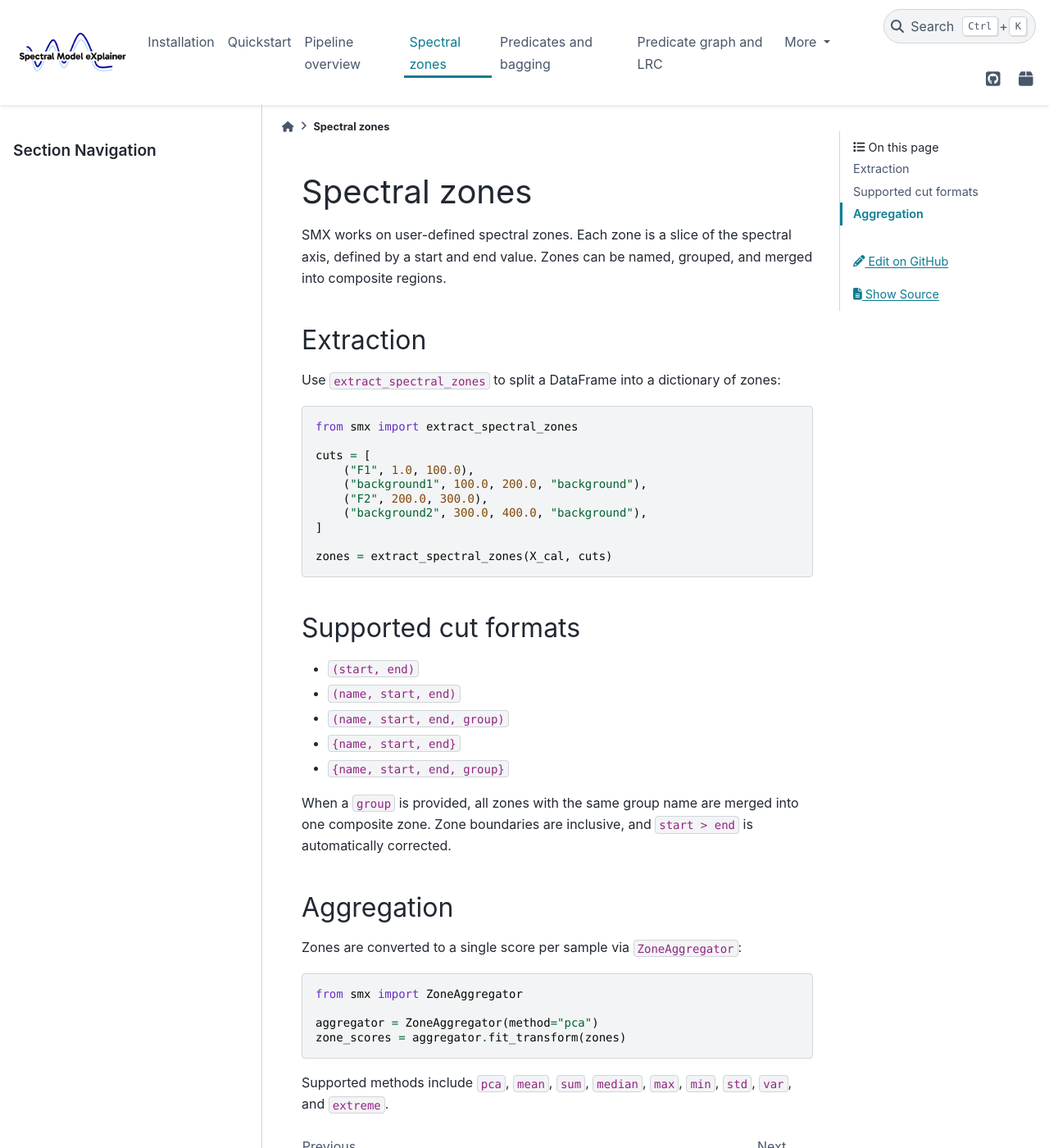
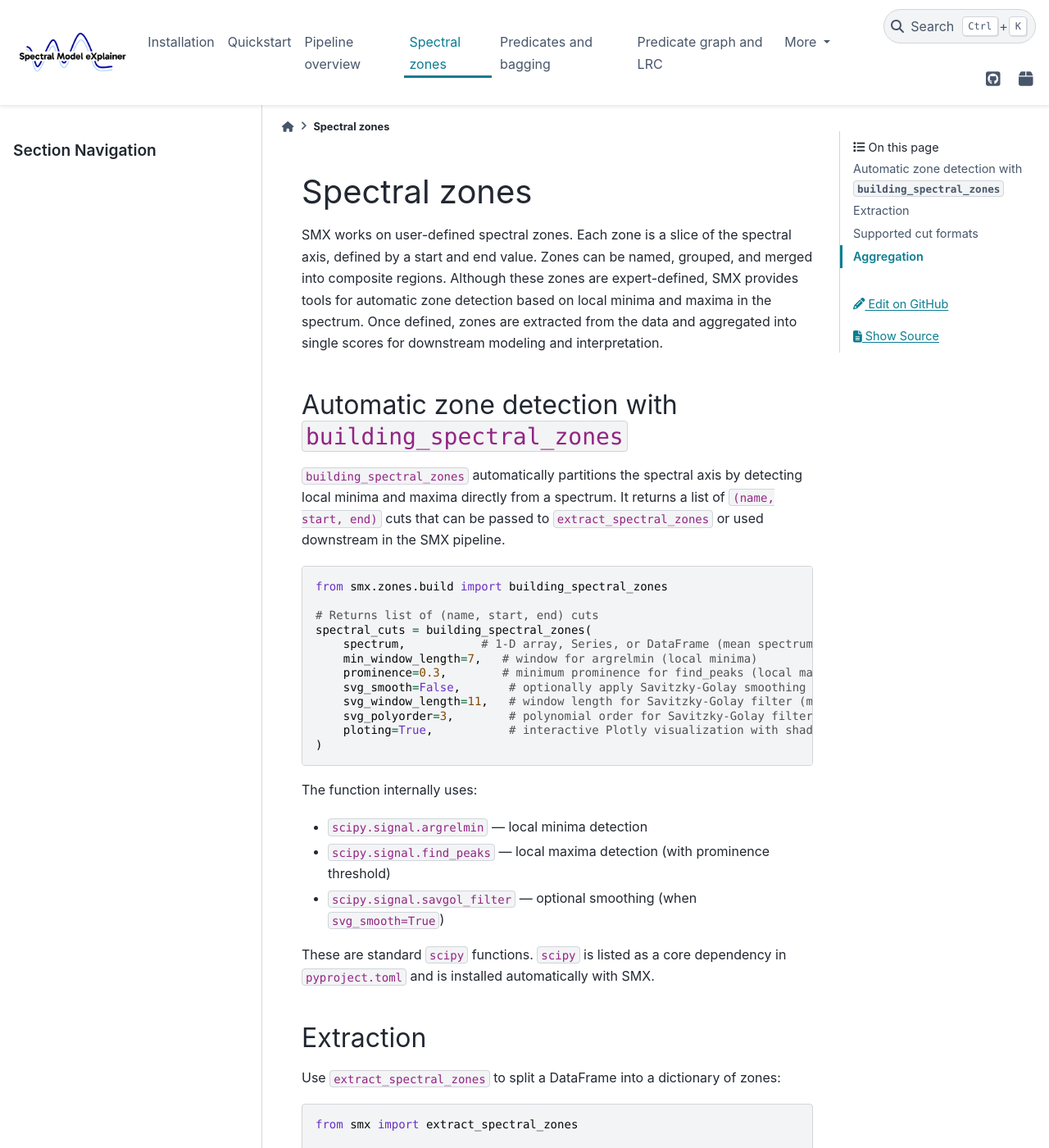
Before and after one commit to joseviniciusr/SMX, a Sphinx documentation site: the page built from docs/zones.md, in a window 1280 px wide and 1400 px high. Shown: the whole window at 82% size. Built offline with Sphinx 7.4.7 and the PyData theme 0.15.4, drawn with Linux system fonts in a browser that asks for light colours; pages that are not in the unit, such as notebooks, are missing from menus.

Commit message:
Add automatic zone detection and scipy dependency

````diff
--- a/docs/zones.md
+++ b/docs/zones.md
@@ -2,7 +2,38 @@
 
 SMX works on user-defined spectral zones. Each zone is a slice of the spectral
 axis, defined by a start and end value. Zones can be named, grouped, and
-merged into composite regions.
+merged into composite regions. Although these zones are expert-defined, SMX provides tools for automatic zone detection based on local minima and maxima in the spectrum. Once defined, zones are extracted from the data and aggregated into single scores for downstream modeling and interpretation.
+
+## Automatic zone detection with `building_spectral_zones`
+
+`building_spectral_zones` automatically partitions the spectral axis by detecting
+local minima and maxima directly from a spectrum. It returns a list of
+``(name, start, end)`` cuts that can be passed to ``extract_spectral_zones`` or
+used downstream in the SMX pipeline.
+
+```python
+from smx.zones.build import building_spectral_zones
+
+# Returns list of (name, start, end) cuts
+spectral_cuts = building_spectral_zones(
+    spectrum,           # 1-D array, Series, or DataFrame (mean spectrum used for multi-row)
+    min_window_length=7,   # window for argrelmin (local minima)
+    prominence=0.3,        # minimum prominence for find_peaks (local maxima) - controls sensitivity to noise, as it is the minimum height difference between a peak and its surrounding minima
+    svg_smooth=False,       # optionally apply Savitzky-Golay smoothing first
+    svg_window_length=11,   # window length for Savitzky-Golay filter (must be odd and >= polyorder + 2)
+    svg_polyorder=3,        # polynomial order for Savitzky-Golay filter
+    ploting=True,           # interactive Plotly visualization with shaded zones
+)
+```
+
+The function internally uses:
+
+- ``scipy.signal.argrelmin`` — local minima detection
+- ``scipy.signal.find_peaks`` — local maxima detection (with prominence threshold)
+- ``scipy.signal.savgol_filter`` — optional smoothing (when ``svg_smooth=True``)
+
+These are standard ``scipy`` functions. ``scipy`` is listed as a core dependency
+in ``pyproject.toml`` and is installed automatically with SMX.
 
 ## Extraction
 
--- a/pyproject.toml
+++ b/pyproject.toml
@@ -22,6 +22,7 @@ python = ">=3.9"
 numpy = ">=1.24"
 pandas = ">=2.0"
 scikit-learn = ">=1.3"
+scipy = ">=1.10"
 networkx = ">=3.0"
 plotly = { version = ">=5.0", optional = true }
 nbformat = { version = ">=4.2", optional = true }
````
Also changed, not shown: 1 other file.
